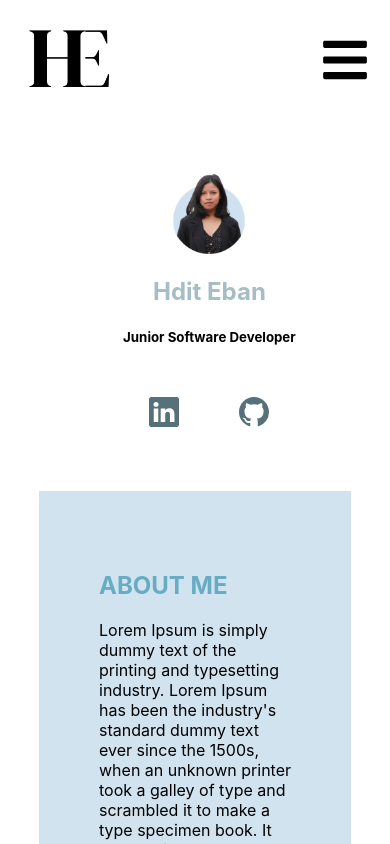
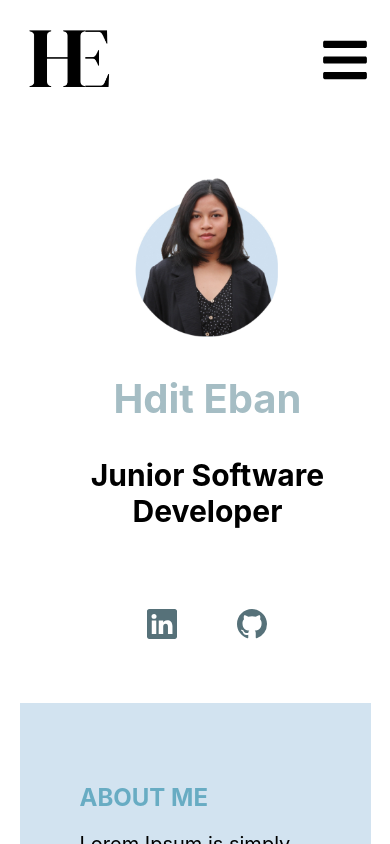
Before and after one commit to hyeb96/portfolio, a React (Create React App) app: page / in a window 390 px wide. Shown: the top 844 px of the page. Built offline with nearby package versions, Linux system fonts and the light colour scheme.

Commit message:
mobile and tablet responsive

```diff
--- a/src/components/aboutme/aboutme.css
+++ b/src/components/aboutme/aboutme.css
@@ -1,7 +1,7 @@
 #about-container {
     display: flex;
-    justify-content: space-between;
-    max-width: 80%;
+    /* justify-content: space-between; */
+    max-width: 70%;
     margin: auto;
     margin-bottom: 20px;
 }
@@ -21,7 +21,6 @@
 .links {
     display: flex;
     justify-content: center;
-
 }
 
 .icons {
@@ -56,6 +55,7 @@
     #about-container {
         display: flex;
         flex-direction: column;
+        max-width: 90%;
     }
 
     #profile {
@@ -63,7 +63,53 @@
         width: 90%;
     }
 
-    #description {
-        margin: auto;
+    #profile-photo {
+        width: 40vw;
+    }
+
+    .title h1 {
+        font-size: 40px;
+    }
+
+    .title h5 {
+        font-size: 30px;
+        margin-top: 0;
+    }
+
+    .icons {
+        width: 30px;
+        height: 30px;
+    }
+
+    .caption p {
+        font-size: 20px;
     }
 }
+
+@media (max-width: 375px) {
+
+    #profile-photo {
+        width: 50vw;
+    }
+
+    .title h1 {
+        font-size: 30px;
+    }
+
+    .title h5 {
+        font-size: 20px;
+    }
+
+    .icons {
+        width: 25px;
+        height: 25px;
+    }
+
+    #description {
+        padding: 20px;
+    }
+
+    .caption p {
+        font-size: 15px;
+    }
+}
--- a/src/components/aboutme/aboutme.js
+++ b/src/components/aboutme/aboutme.js
@@ -11,14 +11,14 @@ function AboutMe() {
                 <div id="about-me"></div>
                 <div className="about-container" id="profile">
                     <img id="profile-photo" src="/images/profile2.png" alt="profile"></img>
-                    <span className="title">
+                    <div className="title">
                         <h1>Hdit Eban</h1>
                         <h5>Junior Software Developer</h5>
-                    </span>
-                    <span className="links">
+                    </div>
+                    <div className="links">
                         <a href="www.linkedin.com/in/hditeban" target="_blank" rel="noreferrer"><BsLinkedin className="icons" /></a>
                         <a href="https://github.com/hyeb96" target="_blank" rel="noreferrer"><BsGithub className="icons" /></a>
-                    </span>
+                    </div>
                 </div>
                 <div className="about-container" id="description">
                     <div className="caption">
--- a/src/components/navbar/navbar.css
+++ b/src/components/navbar/navbar.css
@@ -23,7 +23,7 @@ ul {
     margin-bottom: 0;
 }
 
-li {
+.nav-item {
     padding: 20px;
 }
 
@@ -70,8 +70,9 @@ a.active {
         width: 100px;
     }
 
-    ul {
-        outline: 1px solid;
+    .nav-item {
+        font-size: 50px;
+        margin: auto;
     }
 
     .nav-menu {
@@ -91,3 +92,14 @@ a.active {
         left: 0;
     }
 }
+
+@media (max-width: 375px) {
+
+    .nav-menu {
+        padding: 0;
+    }
+
+    .nav-item {
+        font-size: 30px;
+    }
+}
```
